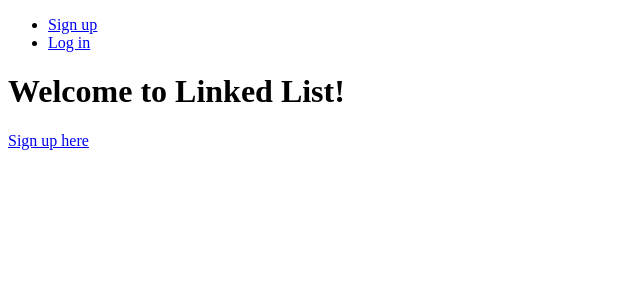
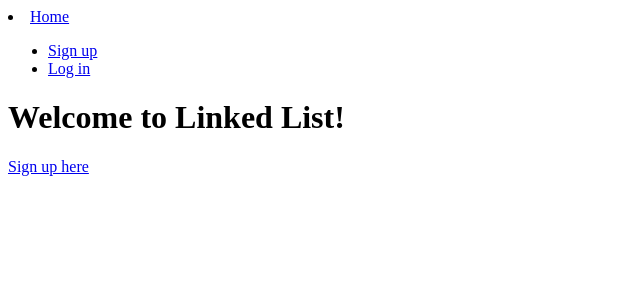
Before and after one commit to rithmschool/LinkedList, a React (Create React App) app in the folder frontend/: page / in a window 1280 px wide. Shown: the top 300 px of the page, without its empty margins (0-640 px from the left). Built offline with nearby package versions, Linux system fonts and the light colour scheme.

Commit message:
home link

```diff
--- a/frontend/src/containers/Navbar.js
+++ b/frontend/src/containers/Navbar.js
@@ -13,6 +13,9 @@ class Navbar extends Component {
   render() {
     return (
       <nav>
+        <li>
+          <Link to="/">Home</Link>
+        </li>
         {this.props.currentUser.isAuthenticated ? (
           <ul>
             <li>
```
